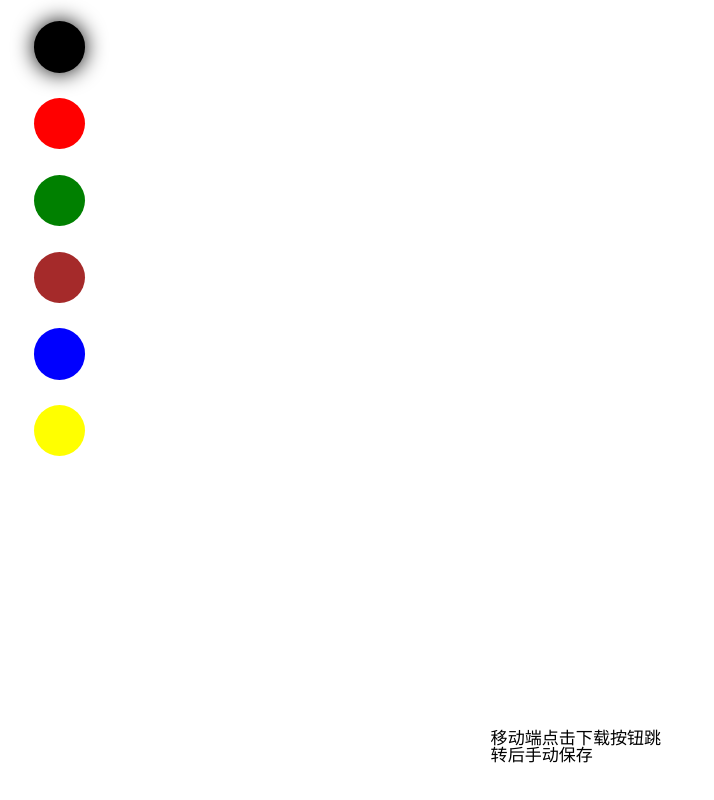
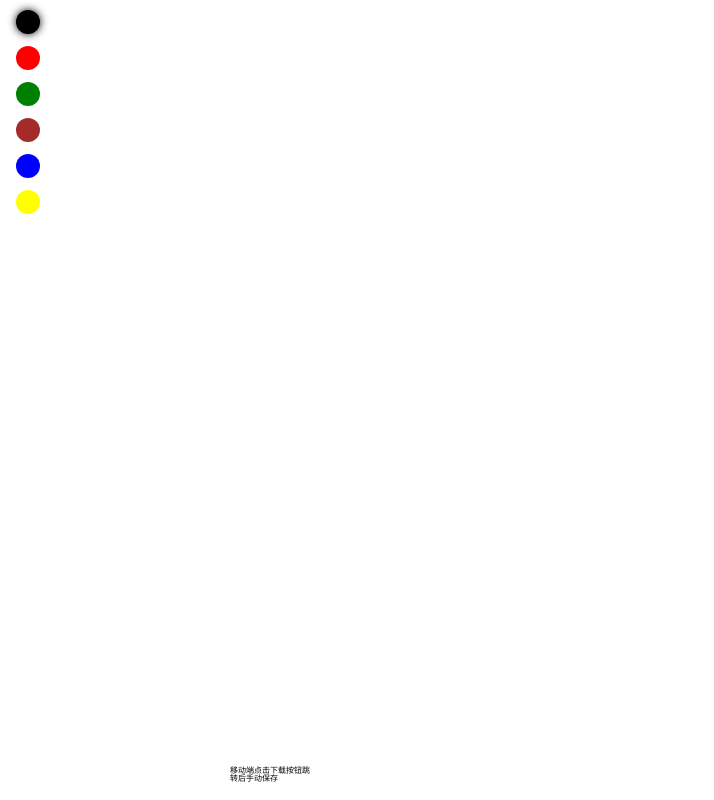
Before and after one commit to CyrusFeng/canvas, a plain HTML site: page index.html in a window 1280 px wide. Shown: the whole page, without its empty margins (0-714 px from the left). Drawn offline with Linux system fonts and the light colour scheme.

Commit message:
修改不兼容pc端的问题

```diff
--- a/index.html
+++ b/index.html
@@ -27,14 +27,14 @@
             justify-content: flex-start;
             align-items: center;
             position: absolute;
-            left: 0.1rem;
-            bottom: 0.1rem;
+            left: 10px;
+            bottom: 10px;
         }
 
         .main-btn .icon {
-            width: 0.3rem;
-            height: 0.3rem;
-            margin-left: 0.2rem;
+            width: 30px;
+            height: 30px;
+            margin-left: 20px;
             transition: all 0.3s;
             /*vertical-align: -0.15em;*/
             /*fill: currentColor;*/
@@ -52,18 +52,18 @@
             align-items: center;
             flex-direction: column;
             position: absolute;
-            left: 0.16rem;
-            top: 0.1rem;
+            left: 16px;
+            top: 10px;
         }
 
         .color-wrap > div {
-            margin-bottom: 0.12rem;
-            width: 0.24rem;
-            height: 0.24rem;
+            margin-bottom: 12px;
+            width: 24px;
+            height: 24px;
             border-radius: 50%;
         }
         .color-wrap > div.active{
-            box-shadow: 0 0 0.1rem rgba(0,0,0,1);
+            box-shadow: 0 0 8px rgba(0,0,0,1);
         }
 
         .color-wrap > .black {
@@ -84,9 +84,9 @@
             background-color: yellow;
         }
         .tips{
-            margin-left: 0.2rem;
+            margin-left: 20px;
             width: 10em;
-            font-size: 0.08rem;
+            font-size: 8px;
         }
     </style>
 </head>
@@ -118,7 +118,7 @@
     <div class="yellow"></div>
 </div>
 <!--<button id="eraser">开启橡皮擦</button>-->
-<script src="rem.js"></script>
+<!--<script src="rem.js"></script>-->
 <script src="index.js"></script>
 <script src="//at.alicdn.com/t/font_1079629_uxyh33wybxk.js"></script>
 </body>
```
